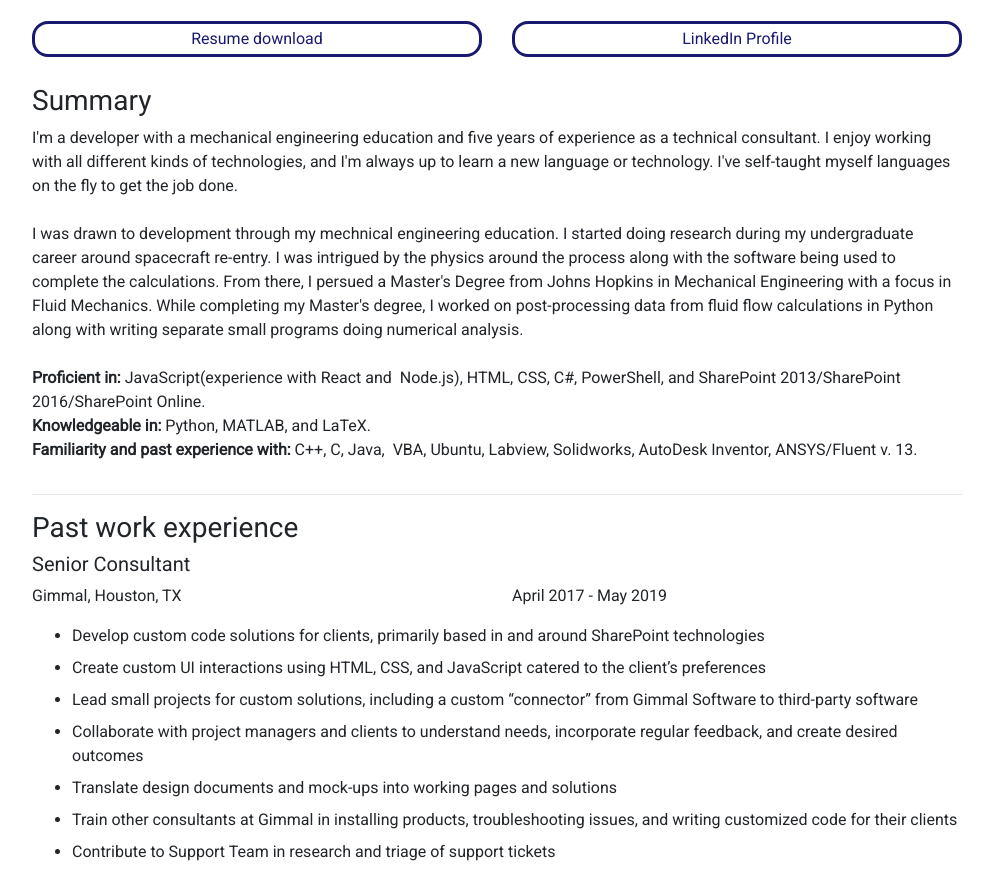
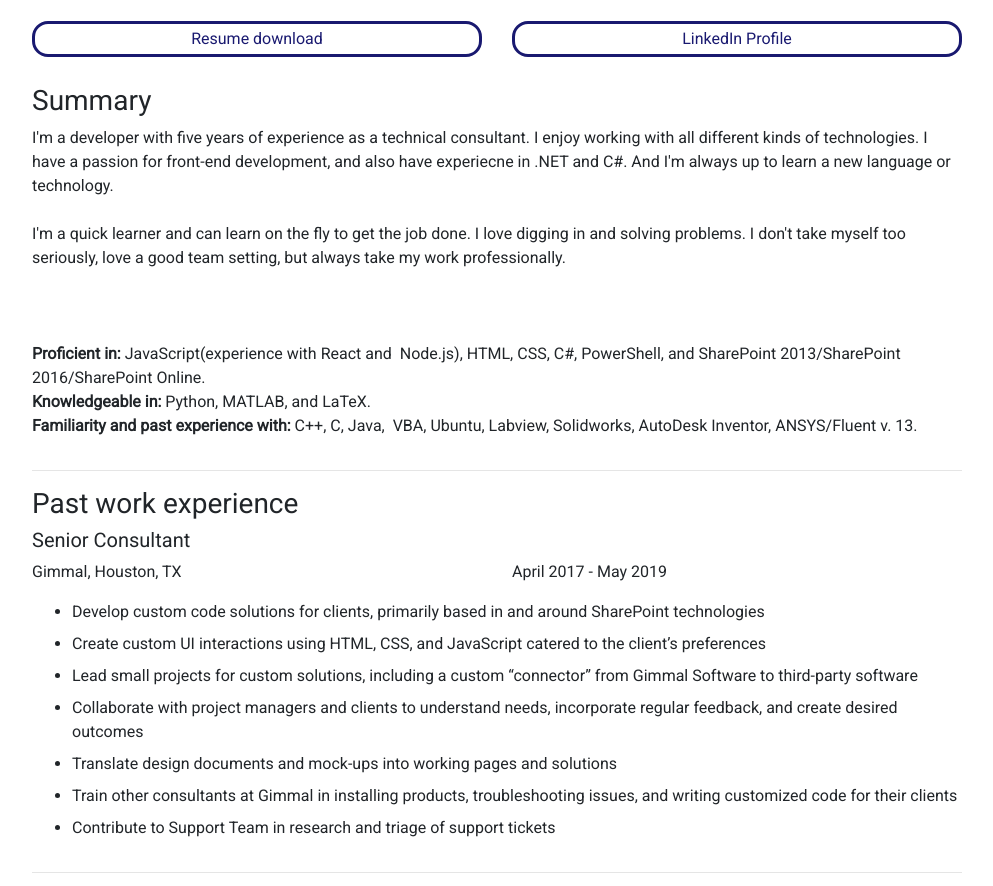
Before and after one commit to schwabbthedeck/schwabthedeck.github.io, a Gatsby site in the folder SourceCode/: page / in a window 1280 px wide. Shown: the part 1300-2186 px from the top of the page, without its empty margins (143-1136 px from the left). Built offline with nearby package versions, Linux system fonts and the light colour scheme; Gatsby itself is replaced by a stand-in of ours.

Commit message:
minor changes

```diff
--- a/SourceCode/gatsby-config.js
+++ b/SourceCode/gatsby-config.js
@@ -2,7 +2,7 @@ module.exports = {
   pathPrefix: "/gatsby-clean-portfolio",
   siteMetadata: {
     title: `Software Developer with a Mechanical Engineering educaiton`,
-    description: `Add you meta Description here!`,
+    description: `A quick glance at Jane's resume.`,
     url: "janeschwab.co",
     author: `Jane Schwab`,
   },
--- a/SourceCode/src/pages/index.js
+++ b/SourceCode/src/pages/index.js
@@ -61,20 +61,22 @@ export default () => (
             {/* <h5>I love Coffee. I mean, more than people normaly like coffee</h5>
             <br /> */}
             <p>
-              I'm a developer with a mechanical engineering education and five years of experience as a technical consultant. I enjoy working with
-              all different kinds of technologies, and I'm always up to learn a new language or technology.
-              I've self-taught myself languages on the fly to get the job done.
+              I'm a developer with five years of experience as a technical consultant. I enjoy working with
+              all different kinds of technologies. I have a passion for front-end development, and also have experiecne in .NET and C#. And I'm always up to learn a new language or technology.
+              <br />
+              <br />
+              I'm a quick learner and can learn on the fly to get the job done. I love digging in and solving problems. I don't take myself too seriously, love a good team setting, but always take my work professionally.
               <br />
               <br />
               {/* As a Senior Consultant at Gimmal, I filled the technical roles of projects. This included
               creating custom applications and interfaces for our clients in SharePoint.
               <br />
               <br /> */}
-              I was drawn to development through my mechnical engineering education. I started doing research
+              {/* I was drawn to development through my mechnical engineering education. I started doing research
               during my undergraduate career around spacecraft re-entry. I was intrigued by the physics around
               the process along with the software being used to complete the calculations. From there, I persued a Master's Degree from Johns Hopkins in Mechanical Engineering with a
               focus in Fluid Mechanics. While completing my Master's degree, I worked on post-processing data from
-              fluid flow calculations in Python along with writing separate small programs doing numerical analysis.
+              fluid flow calculations in Python along with writing separate small programs doing numerical analysis. */}
               <br />
               <br />
               <strong>Proficient in:</strong> JavaScript(experience with React and  Node.js), HTML, CSS, C#, PowerShell, and SharePoint 2013/SharePoint 2016/SharePoint Online.
```
